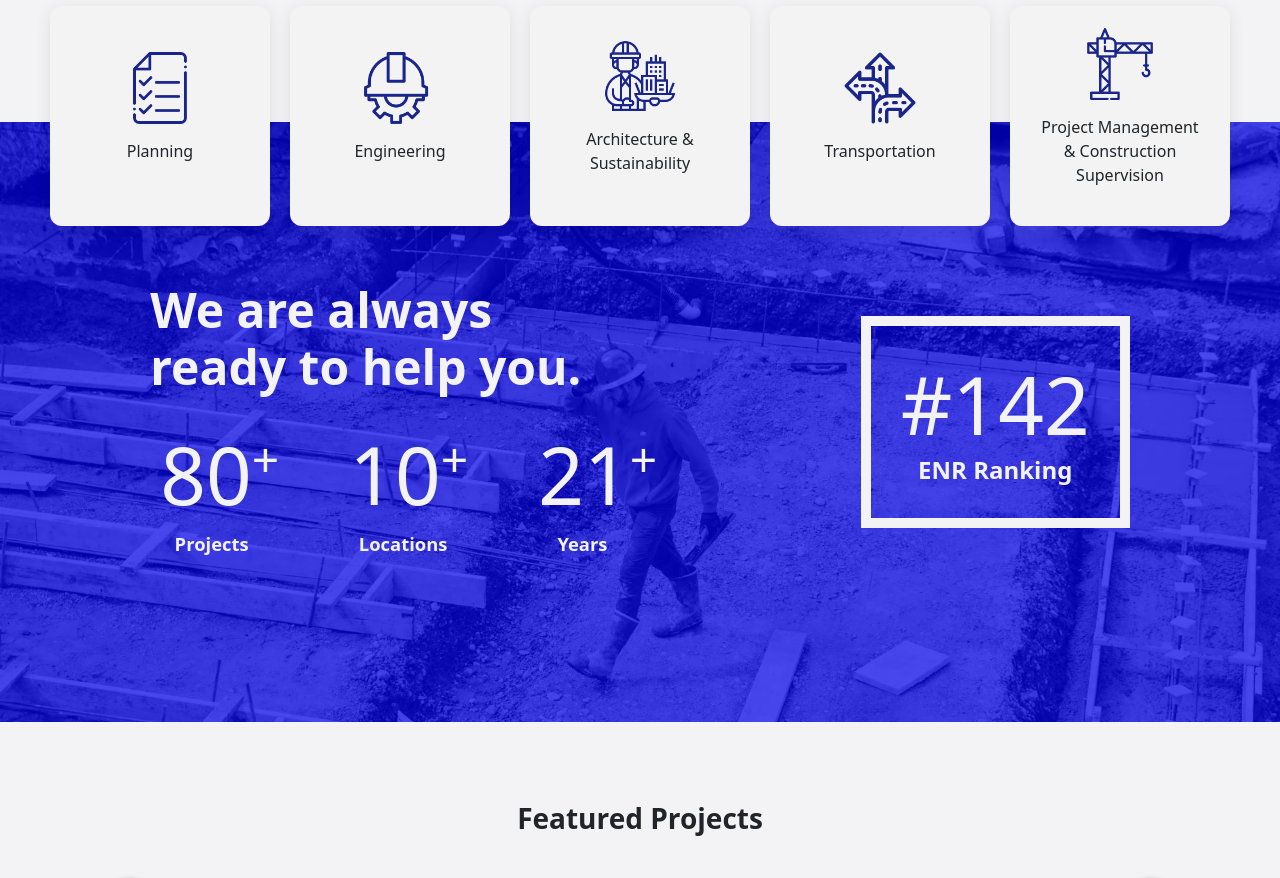
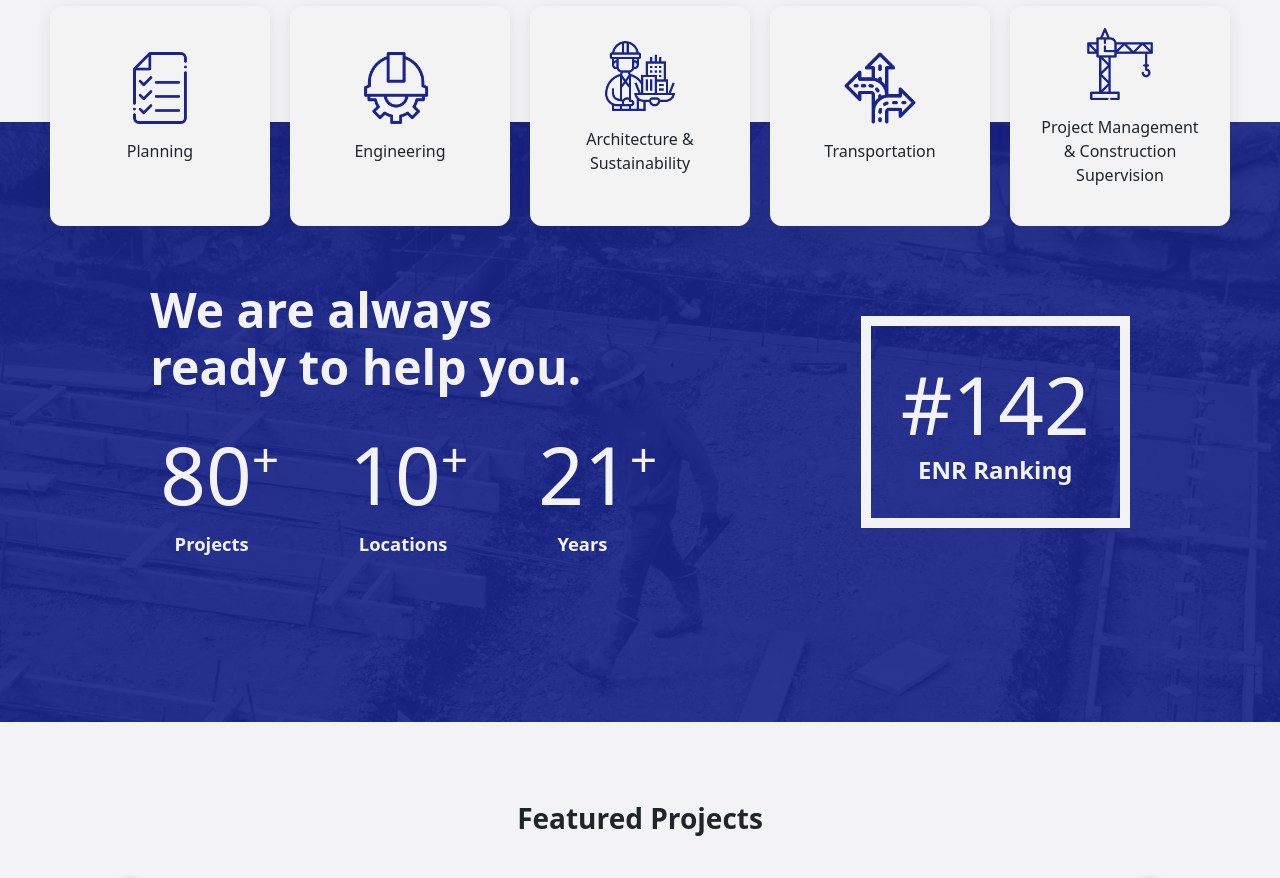
Before and after one commit to elsheikh21/euro-group-sito, a React (Create React App) app: page / in a window 1280 px wide. Shown: the part 3440-4318 px from the top of the page. Built offline with nearby package versions, Linux system fonts and the light colour scheme; no server answers; a web font is replaced by a local one.

Commit message:
fix(ServicesSection): update background color for improved visibility

```diff
--- a/src/components/ServicesSection.css
+++ b/src/components/ServicesSection.css
@@ -91,7 +91,7 @@
   left: 0;
   width: 100%;
   height: 100%;
-  background-color: rgba(0, 0, 255, 0.65);
+  background-color: rgba(25, 37, 139, 0.9);
   z-index: 1;
   pointer-events: none;
 }
```
